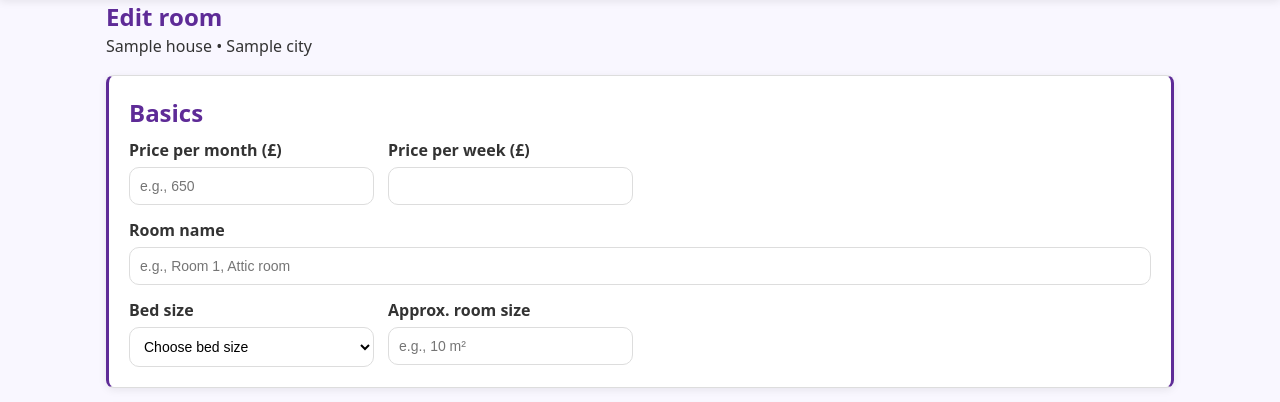
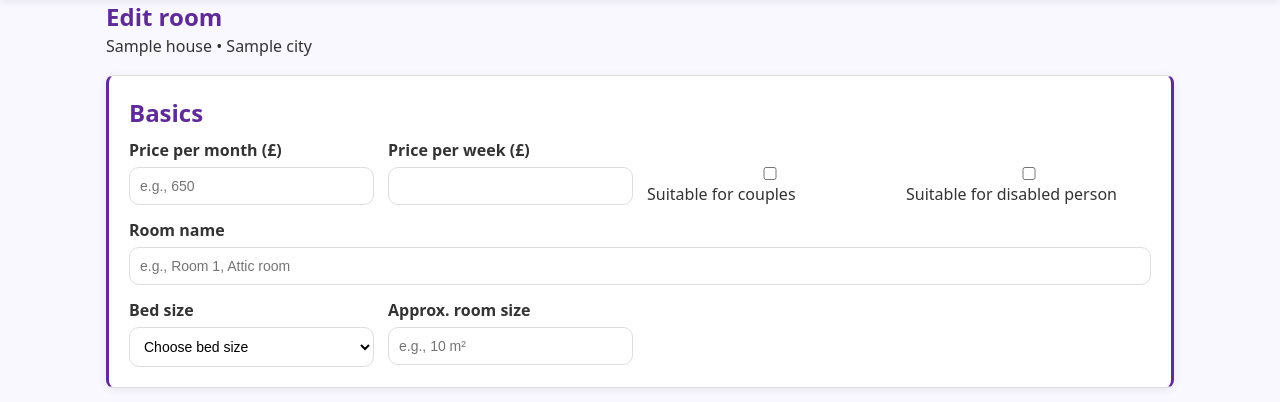
Before and after one commit to matthewnmoore/student-palace, a Flask app: template templates/room_form.html in a window 1280 px wide. Shown: the part 105-507 px from the top of the page. Run offline with Flask 3, Linux system fonts and the light colour scheme; the template is opened without the code that fills it: most values are stand-ins (such as "Sample title", 1, 10 or a date in 2020); parts of the project's set-up code (start-up, migrations or seed data) failed here and were passed over.

Commit message:
Update room_form.html

```diff
--- a/templates/room_form.html
+++ b/templates/room_form.html
@@ -21,6 +21,18 @@
         <label class="field">
           <span class="label">Price per week (£)</span>
           <input type="text" id="price_ppw" value="" readonly>
+        </label>
+
+        <!-- Suitable for couples -->
+        <label class="field checkbox" style="align-self:end">
+          <input type="checkbox" name="couples_ok" {% if form and form.couples_ok in ['1',1,'on',True] %}checked{% endif %}>
+          <span>Suitable for couples</span>
+        </label>
+
+        <!-- Suitable for disabled person -->
+        <label class="field checkbox" style="align-self:end">
+          <input type="checkbox" name="disabled_ok" {% if form and form.disabled_ok in ['1',1,'on',True] %}checked{% endif %}>
+          <span>Suitable for disabled person</span>
         </label>
 
         <label class="field" style="grid-column:1 / -1">
```
